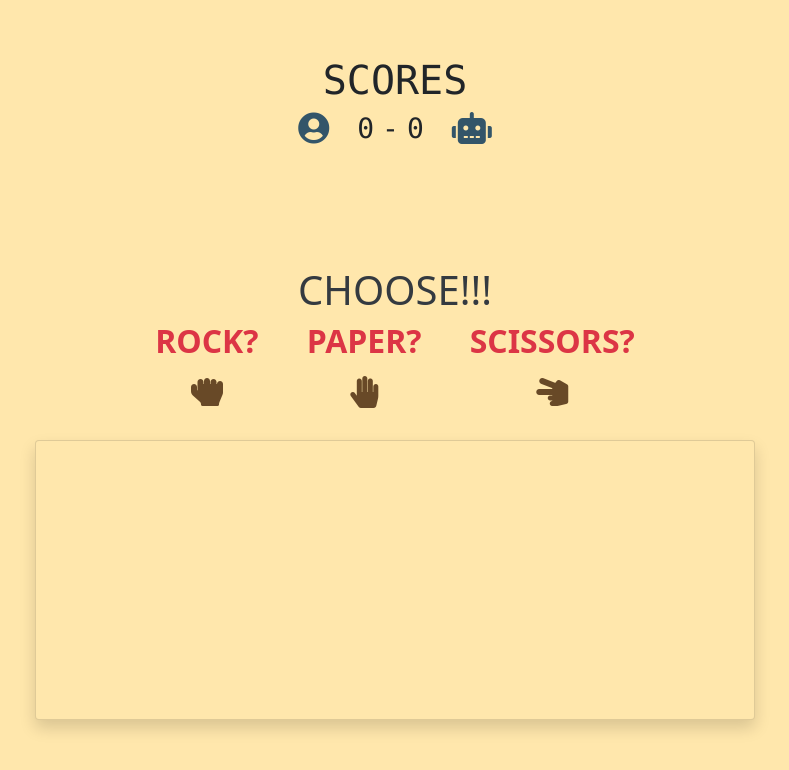
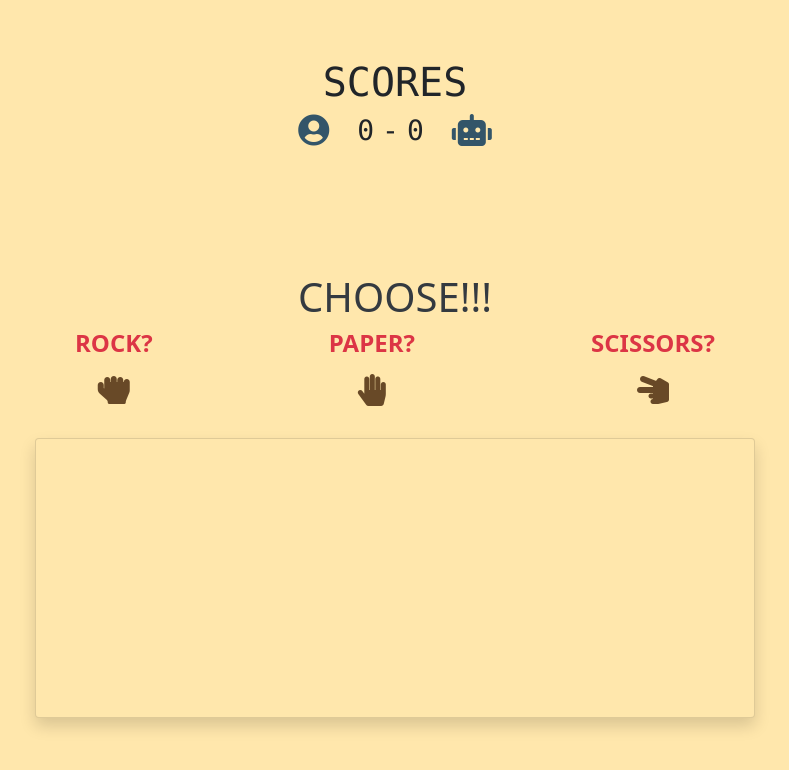
Before and after one commit to OsasAzamegbe/Rock-Paper-Scissors-JS, a plain HTML site: page index.html in a window 1280 px wide. Shown: the whole page, without its empty margins (245-1034 px from the left). Drawn offline with nearby package versions, Linux system fonts and the light colour scheme.

Commit message:
changed positioning

```diff
--- a/index.css
+++ b/index.css
@@ -6,7 +6,7 @@ body {
 
   height: 100%;
   background-color: var(--bg-color);
-  overflow: hidden;
+  /* overflow: hidden; */
 }
 
 .fa-hand-rock,
@@ -56,4 +56,9 @@ body {
   width: 90vmin;
   height: 35vmin;
   background-color: var(--bg-color);
+  position: relative;
 }
+.options{
+  width: 80vmin;
+  position: relative;
+}
--- a/index.html
+++ b/index.html
@@ -37,17 +37,17 @@
         <div class="col">
             <div class="d-flex flex-column align-items-center justify-content-center">
                 <p class="h1 text-dark text-uppercase">choose!!!</p>
-                <div class="d-flex flex-row">
-                    <span class="mx-4 text-center">
-                        <p class="h2 text-danger text-uppercase"><strong>rock?</strong></p>
+                <div class="options d-flex flex-row justify-content-between">
+                    <span class="text-center">
+                        <p class="h4 text-danger text-uppercase"><strong>rock?</strong></p>
                         <i class="my-2 fas fa-hand-rock clickable" id="rock"></i>
                     </span>
-                    <span class="mx-4 text-center">
-                        <p class="h2 text-danger text-uppercase"><strong>paper?</strong></p>
+                    <span class=" text-center">
+                        <p class="h4 text-danger text-uppercase"><strong>paper?</strong></p>
                         <i class="my-2 fas fa-hand-paper clickable" id="paper"></i>
                     </span>
-                    <span class="mx-4 text-center">
-                        <p class="h2 text-danger text-uppercase"><strong>scissors?</strong></p>
+                    <span class="text-center">
+                        <p class="h4 text-danger text-uppercase"><strong>scissors?</strong></p>
                         <i class="my-2 fas fa-hand-scissors clickable" id="scissors"></i>
                     </span>
                 </div>
```
